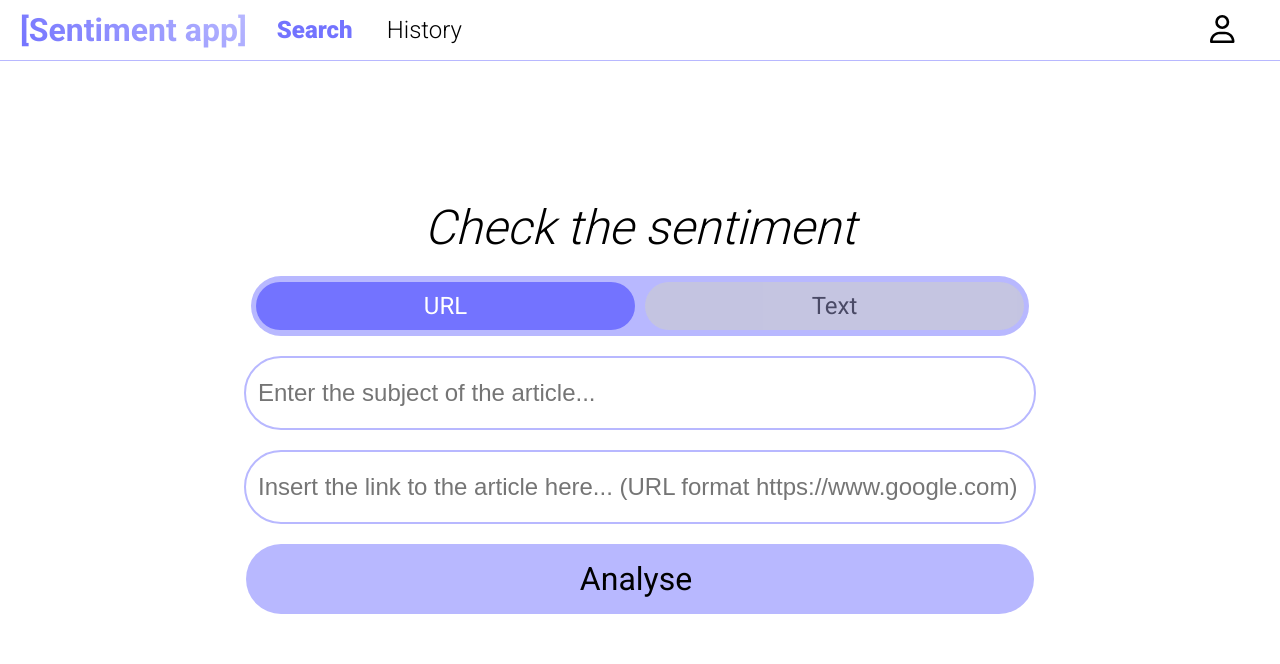
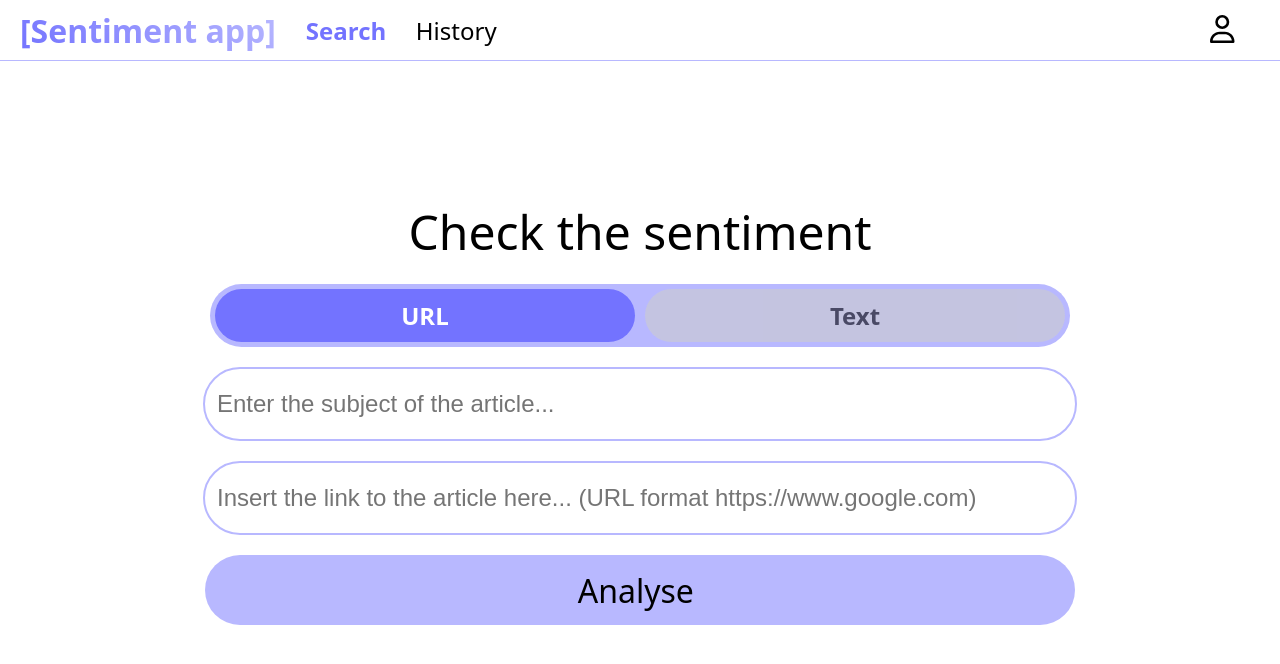
Before and after one commit to peppermint25/Sentiment-App, an Angular app: page /search in a window 1280 px wide. Shown: the top 664 px of the page. Built offline with nearby package versions, Linux system fonts and the light colour scheme; sample sign-in values are in the browser's storage.

Commit message:
optimization

```diff
--- a/angular.json
+++ b/angular.json
@@ -68,15 +68,14 @@
               "buildTarget": "sentiment-app:build:production"
             },
             "development": {
-              "buildTarget": "sentiment-app:build:development"
+              "buildTarget": "sentiment-app:build:development",
+              "hmr": true
             }
           },
           "defaultConfiguration": "development",
           "options": {
-            "hmr": true,
             "proxyConfig": "proxy.conf.json",
             "buildTarget": "sentiment-app:build"
-
           }
         },
         "extract-i18n": {
--- a/src/app/history/history.component.scss
+++ b/src/app/history/history.component.scss
@@ -132,7 +132,7 @@
 
 .search-bar{
   display: flex;
-  outline: var(--dropdown-colour) 2px solid;
+  outline: var(--dropdown-hover-colour) 2px solid;
   background-color: white;
   border-radius: 20px;
   flex-direction: row;
--- a/src/app/home-screen/home-screen.component.scss
+++ b/src/app/home-screen/home-screen.component.scss
@@ -7,11 +7,11 @@
   flex-direction: column;
   align-items: center;
   user-select: none;
+  align-content: center;
 
   .title {
     font-size: 48px;
-    font-weight: 300;
-    font-style: oblique;
+    font-weight: 500;
     margin: 10px;
   }
 
@@ -31,6 +31,7 @@
       flex: 1;
       text-align: center;
       border-radius: 40px;
+      font-weight: 600;
       padding: 10px;
       cursor: pointer;
       background-color: var(--dropdown-hover-colour);
@@ -265,3 +266,63 @@
 .error-border {
   border: 2px solid red !important;
 }
+// @media screen and (min-width: px) {
+//   .text-bar {
+//     width: 850px;
+//     display: flex;
+//     justify-content: center; // Aligns items horizontally to the center
+
+//     .input-bar,
+//     .results {
+//       width: 850px;
+//     }
+//   }
+// }
+
+@media screen and (min-width: 768px) {
+  .text-bar {
+    width: 650px;
+    display: flex;
+    justify-content: center;
+    margin-left: auto;
+    margin-right: auto;
+
+    .input-bar,
+    .results, #toggle-switch {
+      width: 650px;
+    }
+  }
+
+}
+
+@media screen and (min-width: 1024px) {
+  .text-bar {
+    width: 850px;
+    display: flex;
+    justify-content: center;
+    margin-left: auto;
+    margin-right: auto;
+
+    .input-bar,
+    .results, #toggle-switch {
+      width: 850px;
+    }
+  }
+
+}
+
+@media screen and (max-width: 768px) {
+  .text-bar {
+    width: 100%;
+    display: flex;
+    justify-content: center;
+    margin-left: auto;
+    margin-right: auto;
+
+    .input-bar,
+    .results, #toggle-switch, .title {
+      width: 100%;
+    }
+  }
+
+}
--- a/src/app/navbar/navbar.component.html
+++ b/src/app/navbar/navbar.component.html
@@ -11,12 +11,12 @@
         </div>
     </div>
     <div class="navbar_left dropdown" style="float: right;" >
-        <button class="dropdown-btn">
-            <fa-icon aria-button="header button to sing in/out and view the history" [icon]="faUser"></fa-icon>
+        <button class="dropdown-btn" aria-label="User Actions" aria-haspopup="true" aria-expanded="false">
+            <fa-icon  [icon]="faUser"></fa-icon>
         </button>
-        <div class="dropdown-menu">
-            <a routerLink="/user" class="dropdown-item">User Profile</a>
-            <a (click)="logout()" class="dropdown-item">Log Out</a>
+        <div class="dropdown-menu" role="menu" aria-hidden="true">
+            <a routerLink="/user" class="dropdown-item" role="menuitem">User Profile</a>
+            <a (click)="logout()" class="dropdown-item" role="menuitem">Log Out</a>
         </div>
     </div>
 </div>
--- a/src/app/navbar/navbar.component.scss
+++ b/src/app/navbar/navbar.component.scss
@@ -16,7 +16,7 @@
   a{
     text-decoration: none;
     color: var(--text-colour);
-    font-weight: 300;
+    font-weight: 400;
 
 
     &:hover:not(.active-link){
--- a/src/app/user/user.component.scss
+++ b/src/app/user/user.component.scss
@@ -214,3 +214,32 @@
 .show-modal {
   display: block;
 }
+
+
+@media screen and (max-width: 768px) {
+  .component{
+    width: 90%;
+  }
+
+}
+
+@media screen and (min-width: 768px) {
+  .component{
+    width: 60%;
+  }
+
+}
+
+@media screen and (min-width: 1024px) {
+  .component{
+    width: 50%;
+  }
+
+}
+
+@media screen and (min-width: 1440px) {
+  .component{
+    width: 40%;
+  }
+
+}
--- a/src/styles.scss
+++ b/src/styles.scss
@@ -1,6 +1,4 @@
 @import "themes";
-@import url('https://fonts.googleapis.com/css2?family=Roboto:wght@100;300;400;500;700;900&display=swap');
-
 
 body{
   margin: 0px;
@@ -10,5 +8,5 @@ body{
   font-size: 18px;
   background-color: var(--background-colour);
   color: var(--text-colour);
-  font-family: Roboto, sans-serif;
+  font-family: system-ui, -apple-system, BlinkMacSystemFont, 'Segoe UI', Roboto, Oxygen, Ubuntu, Cantarell, 'Open Sans', 'Helvetica Neue', sans-serif;
 }
```
